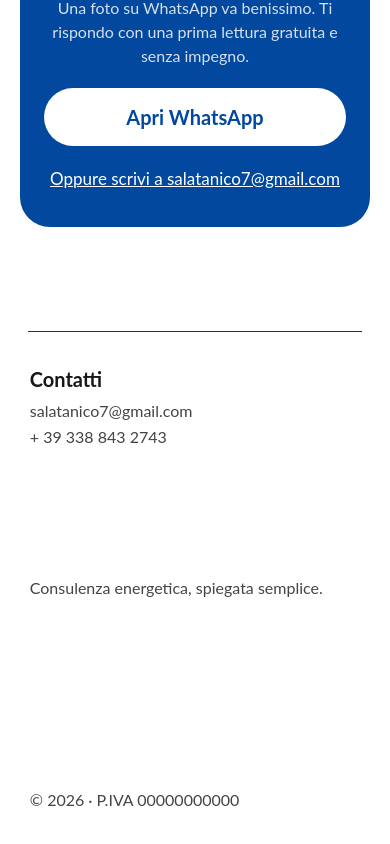
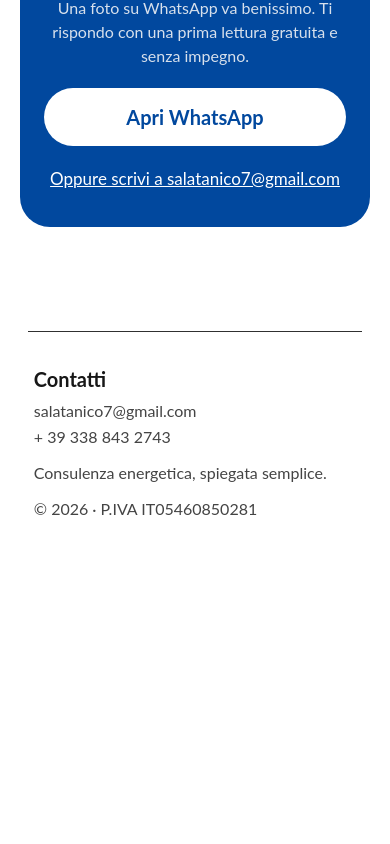
Before and after one commit to YCEslow999/nicosalata-next, a Next.js app: page / in a window 390 px wide. Shown: the part 5882-6726 px from the top of the page. After the commit the page ends 6423 px from the top, so only its background shows below. Built offline with nearby package versions, Linux system fonts and the light colour scheme.

Commit message:
Sistemata media query footer e aggiunta partita iva

```diff
--- a/app/components/Footer.jsx
+++ b/app/components/Footer.jsx
@@ -14,7 +14,7 @@ export default function Footer() {
 
         <p className={styles.tagline}>Consulenza energetica, spiegata semplice.</p>
 
-        <p className={styles.copyright}>© 2026 · P.IVA 00000000000</p>
+        <p className={styles.copyright}>© 2026 · P.IVA IT05460850281</p>
       </div>
     </footer>
   );
--- a/app/components/Footer.module.css
+++ b/app/components/Footer.module.css
@@ -69,10 +69,8 @@
   }
 
   .row {
-    flex-direction: column;
-    justify-content: flex-start; /* <- fix: altrimenti space-between spinge i blocchi agli estremi in verticale */
-    align-items: flex-start;
-    margin: 0 20px;
+    display: grid;
+    grid-template-columns: auto;
     gap: 12px;
   }
 
```
